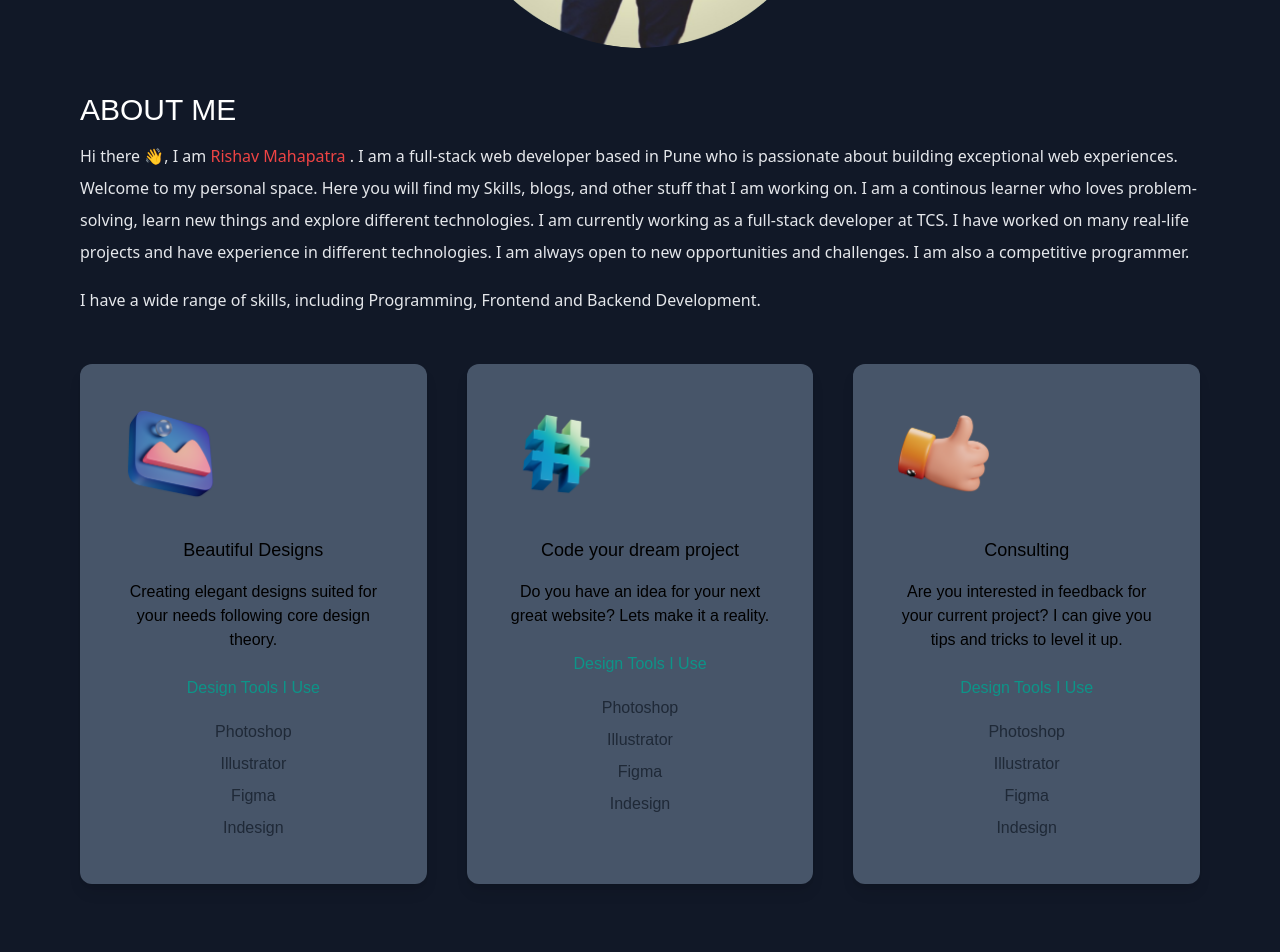
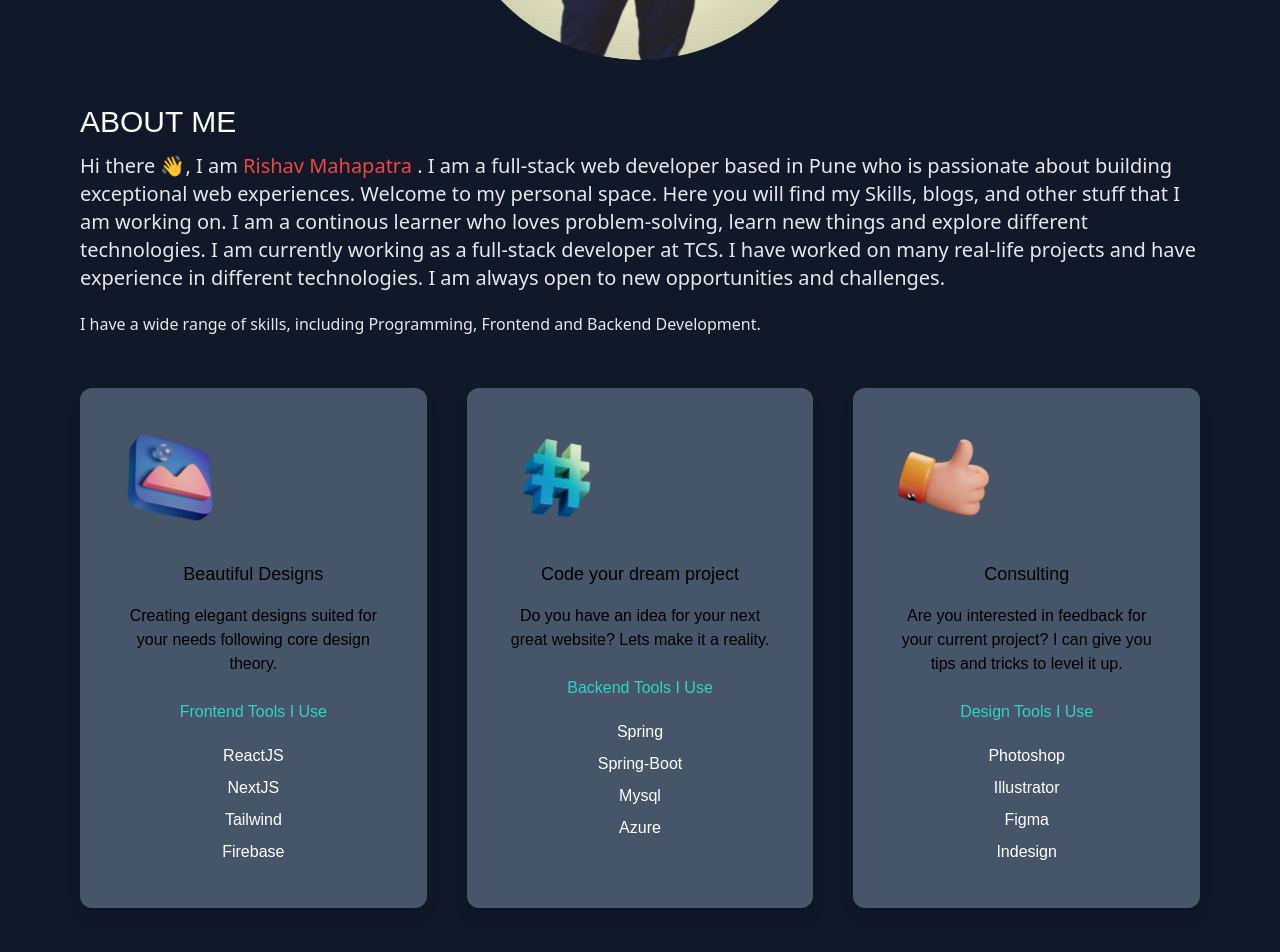
Before and after one commit to rishavmahapatra/Portfolio-V3.0, a Next.js app: page / in a window 1280 px wide. Shown: the part 920-1872 px from the top of the page. Built offline with nearby package versions, Linux system fonts and the light colour scheme.

Commit message:
Update index.js

```diff
--- a/pages/index.js
+++ b/pages/index.js
@@ -31,7 +31,7 @@ export default function Home() {
       <main className=" bg-white px-5 dark:bg-gray-900 md:px-10 lg:px-20">
         <section className="min-h-screen">
           <nav className="py-10 mb-12 flex justify-between dark:text-white">
-            <h1 className="font-sans text-xl">my portfolio</h1>
+            <h1 className="font-sans text-xl">mySpace</h1>
             <ul className="flex items-center">
               <li>
                 <BsFillMoonStarsFill
@@ -50,7 +50,7 @@ export default function Home() {
             </ul>
           </nav>
           <div className="text-center p-10 py-10">
-            <h2 className="text-5xl py-2 text-teal-600 font-medium dark:text-teal-400 md:text-6xl">
+            <h2 className="text-5xl py-2 text-teal-600 font-medium dark:text-teal-400 md:text-7xl">
               Rishav Mahapatra
             </h2>
             <h3 className="text-2xl py-2 dark:text-white md:text-3xl">
@@ -73,7 +73,7 @@ export default function Home() {
         <section>
           <div>
             <h3 className="text-3xl py-1 dark:text-white ">ABOUT ME</h3>
-            <p className="font-sans text-md py-2 leading-8 text-gray-800 dark:text-gray-200">
+            <p className="font-sans text-md py-2 leading-8 text-gray-800 dark:text-gray-200 mx-auto md:text-xl">
               Hi there 👋, I am <span className="text-red-500">Rishav Mahapatra </span> . I am a
               full-stack web developer based in Pune who is passionate about
               building exceptional web experiences. Welcome to my personal
@@ -82,7 +82,7 @@ export default function Home() {
               new things and explore different technologies. I am currently
               working as a full-stack developer at TCS. I have worked on many real-life projects and have
               experience in different technologies. I am always open to new
-              opportunities and challenges. I am also a competitive programmer.
+              opportunities and challenges.
             </p>
             <p className="font-sans text-md py-2 leading-8 text-gray-800 dark:text-gray-200">
               I have a wide range of skills, including Programming, Frontend and Backend Development.
@@ -98,11 +98,11 @@ export default function Home() {
                 Creating elegant designs suited for your needs following core
                 design theory.
               </p>
-              <h4 className="py-4 text-teal-600">Design Tools I Use</h4>
-              <p className="text-gray-800 py-1">Photoshop</p>
-              <p className="text-gray-800 py-1">Illustrator</p>
-              <p className="text-gray-800 py-1">Figma</p>
-              <p className="text-gray-800 py-1">Indesign</p>
+              <h4 className="py-4 text-teal-600 dark:text-teal-400">Frontend Tools I Use</h4>
+              <p className="text-gray-800 py-1 dark:text-white">ReactJS</p>
+              <p className="text-gray-800 py-1 dark:text-white">NextJS</p>
+              <p className="text-gray-800 py-1 dark:text-white">Tailwind</p>
+              <p className="text-gray-800 py-1 dark:text-white">Firebase</p>
             </div>
             <div className="text-center shadow-lg p-10 rounded-xl my-10 dark:bg-slate-600 flex-1">
               <Image src={code} width={100} height={100} />
@@ -113,11 +113,11 @@ export default function Home() {
                 Do you have an idea for your next great website? Lets make it a
                 reality.
               </p>
-              <h4 className="py-4 text-teal-600">Design Tools I Use</h4>
-              <p className="text-gray-800 py-1">Photoshop</p>
-              <p className="text-gray-800 py-1">Illustrator</p>
-              <p className="text-gray-800 py-1">Figma</p>
-              <p className="text-gray-800 py-1">Indesign</p>
+              <h4 className="py-4 text-teal-600 dark:text-teal-400">Backend Tools I Use</h4>
+              <p className="text-gray-800 py-1 dark:text-white">Spring</p>
+              <p className="text-gray-800 py-1 dark:text-white">Spring-Boot</p>
+              <p className="text-gray-800 py-1 dark:text-white">Mysql</p>
+              <p className="text-gray-800 py-1 dark:text-white">Azure</p>
             </div>
             <div className="text-center shadow-lg p-10 rounded-xl my-10 dark:bg-slate-600 flex-1">
               <Image src={consulting} width={100} height={100} />
@@ -126,11 +126,11 @@ export default function Home() {
                 Are you interested in feedback for your current project? I can
                 give you tips and tricks to level it up.
               </p>
-              <h4 className="py-4 text-teal-600">Design Tools I Use</h4>
-              <p className="text-gray-800 py-1">Photoshop</p>
-              <p className="text-gray-800 py-1">Illustrator</p>
-              <p className="text-gray-800 py-1">Figma</p>
-              <p className="text-gray-800 py-1">Indesign</p>
+              <h4 className="py-4 text-teal-600 dark:text-teal-400">Design Tools I Use</h4>
+              <p className="text-gray-800 py-1 dark:text-white">Photoshop</p>
+              <p className="text-gray-800 py-1 dark:text-white">Illustrator</p>
+              <p className="text-gray-800 py-1 dark:text-white">Figma</p>
+              <p className="text-gray-800 py-1 dark:text-white">Indesign</p>
             </div>
           </div>
         </section>
```
